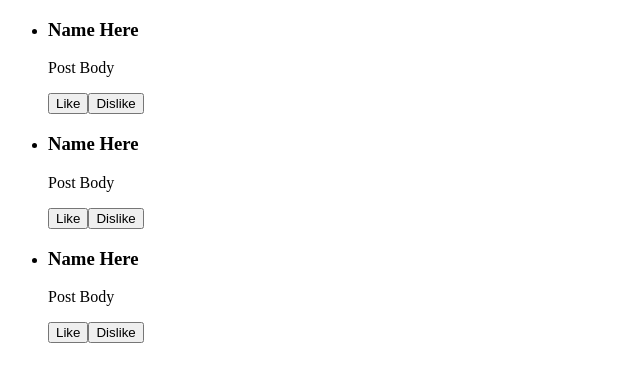
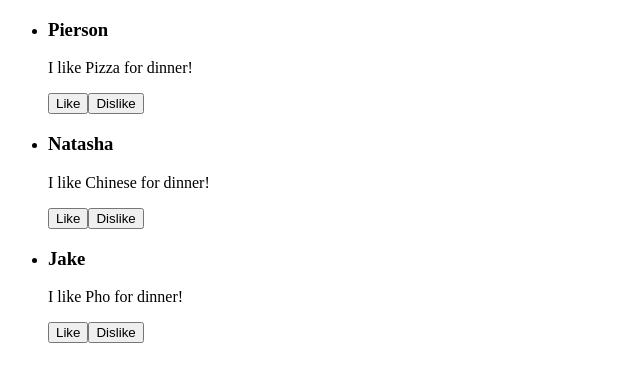
Before and after one commit to VictoriaProbst22/SocialFeedReact, a React (Create React App) app in the folder social-feed/: page / in a window 1280 px wide. Shown: the top 382 px of the page, without its empty margins (0-640 px from the left). Built offline with nearby package versions, Linux system fonts and the light colour scheme.

Commit message:
Compeleted Post and Post Mapper Components

```diff
--- a/social-feed/src/App.js
+++ b/social-feed/src/App.js
@@ -11,18 +11,21 @@ function App() {
       message: "I like Pizza for dinner!",
       isLiked: false,
       isDisliked: false,
+      id:1,
     },
     {
-      name:"Pierson",
-      message: "I like Pizza for dinner!",
+      name:"Natasha",
+      message: "I like Chinese for dinner!",
       isLiked: false,
       isDisliked: false,
+      id:2,
     },
     {
-      name:"Pierson",
-      message: "I like Pizza for dinner!",
+      name:"Jake",
+      message: "I like Pho for dinner!",
       isLiked: false,
       isDisliked: false,
+      id: 3,
     }
   ])
 
--- a/social-feed/src/Components/Post.jsx
+++ b/social-feed/src/Components/Post.jsx
@@ -3,8 +3,8 @@ import React from 'react';
 const Post = ({post}) => {
     return (
         <div>
-            <h3> Name Here</h3>
-            <p> Post Body</p>
+            <h3> {post.name}</h3>
+            <p> {post.message}</p>
             <button>Like</button>
             <button>Dislike</button>
         </div>
--- a/social-feed/src/Components/PostMapper.jsx
+++ b/social-feed/src/Components/PostMapper.jsx
@@ -4,7 +4,7 @@ import Post from './Post';
 const PostMapper = ({array}) => {
     return (
     <ul>
-        {array.map((item) => <li> <Post /> </li>)}
+        {array.map((item) => <li key={item.id}> <Post post={item}/> </li>)}
     </ul>
     );
 }
```
